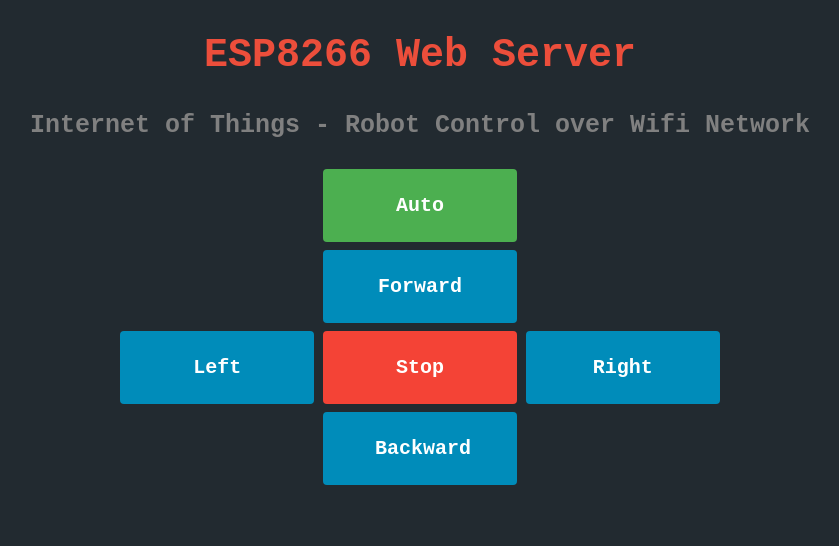
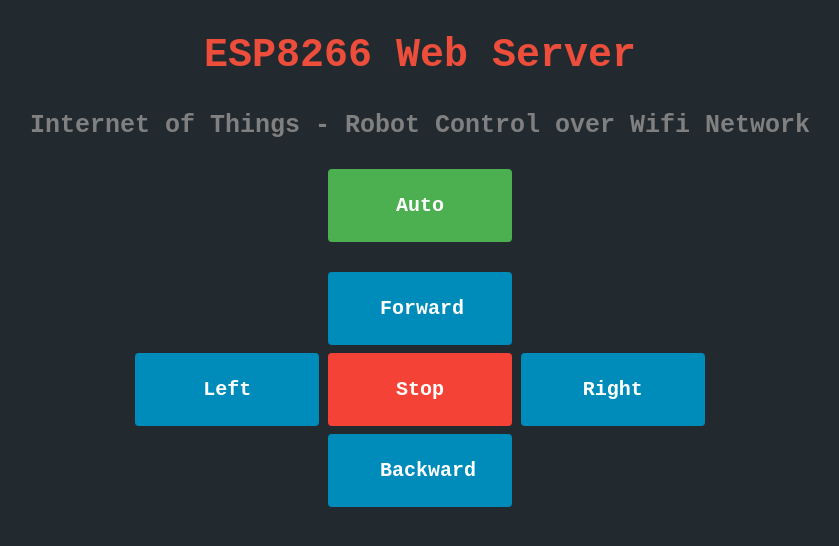
Before and after one commit to imadhsissou/imadhsissou.github.io, a Jekyll site: the page Iot/robot.html, which Jekyll copies as it is, in a window 1280 px wide. Shown: the top 546 px of the page, without its empty margins (220-1059 px from the left). Built offline with Jekyll 4.4.1, drawn with Linux system fonts in a browser that asks for light colours.

Commit message:
Update robot.html

```diff
--- a/Iot/robot.html
+++ b/Iot/robot.html
@@ -16,7 +16,7 @@
     font-family: 'Courier New' ;
     margin: 4px 2px;
     cursor: pointer;
-    width: 90px;
+    width: 80px;
 }
 
 .wrapper {
@@ -34,8 +34,10 @@
 <h3 style="color : gray; font-family: 'Courier New' ; font-size: 25px; text-align: center;">Internet of Things - Robot Control over Wifi Network<h3>
 
 <div class="wrapper">
-    <a href="http://192.168.1.5/auto" class="button">Auto</a> <br>
+    <a href="http://192.168.1.5/auto" class="button">Auto</a>
 </div>
+
+<br>
 
 <div class="wrapper">
     <a href="http://192.168.1.5/F" class="button button2">Forward</a>
```
